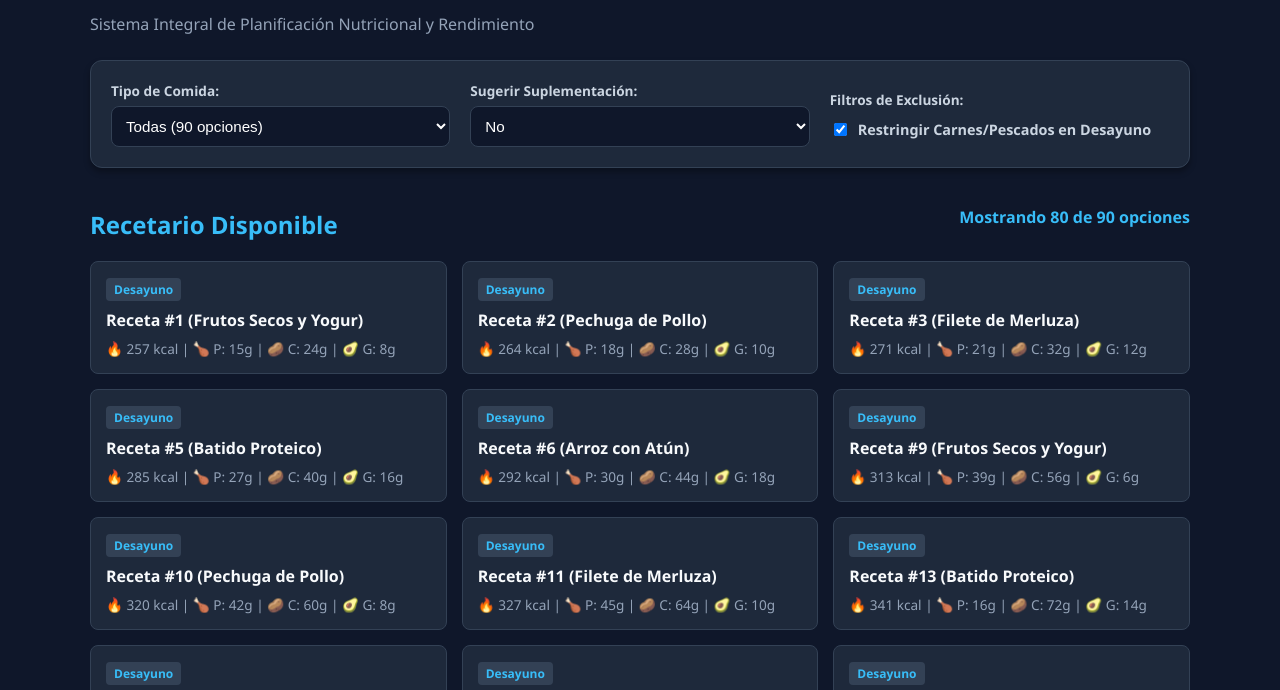
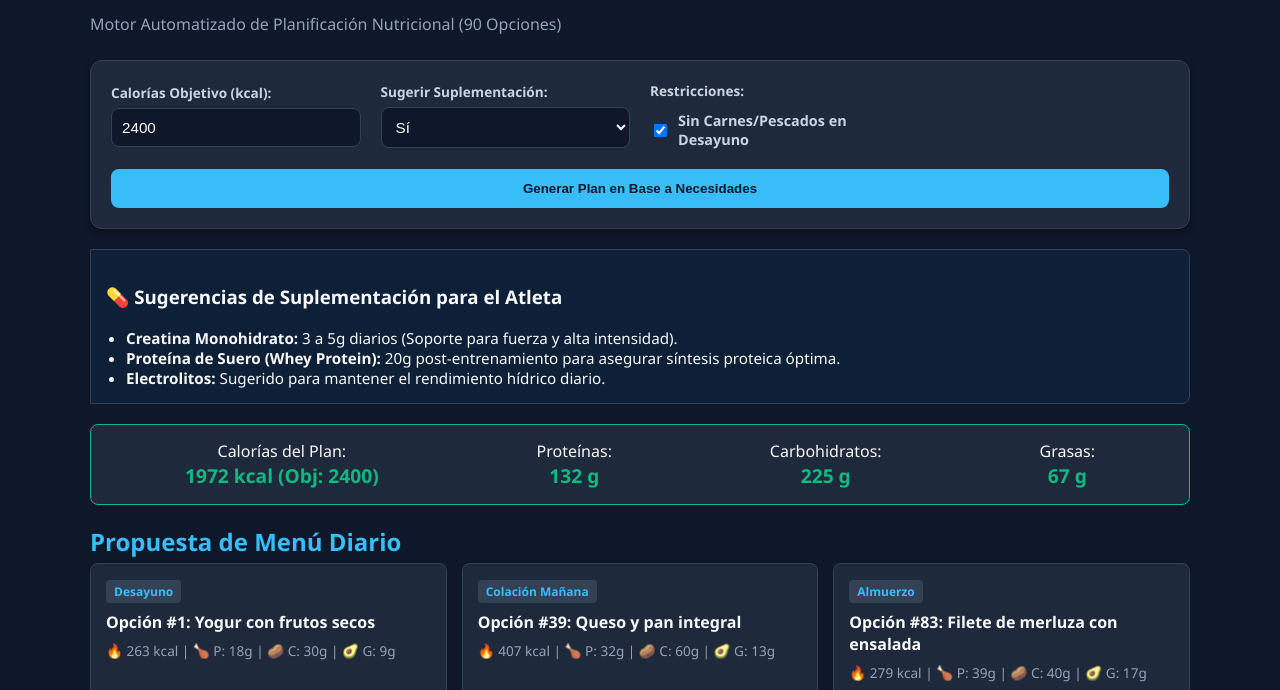
Before and after one commit to patriciocora1991/nutrivisluz3.0, a plain HTML site: page index.html in a window 1280 px wide. Shown: the part 87-777 px from the top of the page. Drawn offline with Linux system fonts and the light colour scheme.

Commit message:
Update index.html for nutritional plan generator

```diff
--- a/index.html
+++ b/index.html
@@ -3,13 +3,14 @@
 <head>
     <meta charset="UTF-8">
     <meta name="viewport" content="width=device-width, initial-scale=1.0">
-    <title>CalcuPlan Pro - Panel Nutricional Unificado</title>
+    <title>CalcuPlan Pro - Generador de Plan Nutricional</title>
     <style>
         :root {
             --bg-color: #0f172a;
             --card-bg: #1e293b;
             --text-color: #f8fafc;
             --accent-color: #38bdf8;
+            --success-color: #10b981;
             --danger-color: #f43f5e;
             --border-color: #334155;
         }
@@ -54,7 +55,7 @@
             font-weight: bold;
             color: #cbd5e1;
         }
-        select, input[type="text"] {
+        select, input[type="number"], input[type="text"] {
             padding: 10px;
             border-radius: 8px;
             border: 1px solid var(--border-color);
@@ -70,6 +71,20 @@
             font-size: 0.9rem;
             cursor: pointer;
         }
+        .btn-generar {
+            background-color: var(--accent-color);
+            color: #0f172a;
+            border: none;
+            padding: 12px;
+            border-radius: 8px;
+            font-weight: bold;
+            cursor: pointer;
+            transition: background 0.2s;
+            grid-column: 1 / -1;
+        }
+        .btn-generar:hover {
+            background-color: #7dd3fc;
+        }
         .suplementacion-box {
             background-color: #0284c715;
             border-left: 4px solid var(--accent-color);
@@ -79,22 +94,18 @@
             display: none;
             border: 1px solid var(--border-color);
         }
-        .recetas-grid {
+        .plan-container {
             display: grid;
-            grid-template-columns: repeat(auto-fill, minmax(280px, 1fr));
+            grid-template-columns: repeat(auto-fit, minmax(300px, 1fr));
             gap: 15px;
+            margin-bottom: 25px;
         }
-        .receta-card {
+        .comida-card {
             background-color: var(--card-bg);
             border: 1px solid var(--border-color);
             border-radius: 8px;
             padding: 15px;
-            transition: transform 0.2s, border-color 0.2s;
             position: relative;
-        }
-        .receta-card:hover {
-            transform: translateY(-3px);
-            border-color: var(--accent-color);
         }
         .badge {
             display: inline-block;
@@ -106,20 +117,26 @@
             color: var(--accent-color);
             margin-bottom: 8px;
         }
-        .badge-excluida {
-            background-color: var(--danger-color);
-            color: white;
-        }
         .macros {
             font-size: 0.85rem;
             color: #94a3b8;
             margin-top: 8px;
         }
-        .stats-bar {
+        .resumen-totales {
+            background-color: #1e293b;
+            border: 1px solid var(--success-color);
+            padding: 15px;
+            border-radius: 8px;
+            margin-bottom: 20px;
             display: flex;
-            justify-content: space-between;
-            align-items: center;
-            margin-bottom: 15px;
+            justify-content: space-around;
+            text-align: center;
+        }
+        .resumen-totales div span {
+            display: block;
+            font-size: 1.2rem;
+            font-weight: bold;
+            color: var(--success-color);
         }
     </style>
 </head>
@@ -127,79 +144,76 @@
 
 <div class="container">
     <h1>CalcuPlan Pro</h1>
-    <p class="subtitle">Sistema Integral de Planificación Nutricional y Rendimiento</p>
+    <p class="subtitle">Motor Automatizado de Planificación Nutricional (90 Opciones)</p>
 
-    <!-- Panel de Control Principal Unificado -->
+    <!-- Panel de Necesidades y Parámetros -->
     <div class="panel-principal">
         <div class="control-group">
-            <label for="filtroTipo">Tipo de Comida:</label>
-            <select id="filtroTipo" onchange="renderizarApp()">
-                <option value="Todos">Todas (90 opciones)</option>
-                <option value="Desayuno">Desayuno</option>
-                <option value="Colación">Colación</option>
-                <option value="Almuerzo/Cena">Almuerzo / Cena</option>
+            <label for="caloriasObjetivo">Calorías Objetivo (kcal):</label>
+            <input type="number" id="caloriasObjetivo" value="2400" step="100">
+        </div>
+
+        <div class="control-group">
+            <label for="selectSuplemento">Sugerir Suplementación:</label>
+            <select id="selectSuplemento">
+                <option value="No">No</option>
+                <option value="Sí" selected>Sí</option>
             </select>
         </div>
 
         <div class="control-group">
-            <label for="selectSuplemento">Sugerir Suplementación:</label>
-            <select id="selectSuplemento" onchange="renderizarApp()">
-                <option value="No">No</option>
-                <option value="Sí">Sí</option>
-            </select>
+            <label>Restricciones:</label>
+            <label class="checkbox-group">
+                <input type="checkbox" id="excluirCarnesDesayuno" checked>
+                Sin Carnes/Pescados en Desayuno
+            </label>
         </div>
 
-        <div class="control-group">
-            <label>Filtros de Exclusión:</label>
-            <label class="checkbox-group">
-                <input type="checkbox" id="excluirCarnesDesayuno" onchange="renderizarApp()" checked>
-                Restringir Carnes/Pescados en Desayuno
-            </label>
-        </div>
+        <button class="btn-generar" onclick="generarPlanNutricional()">Generar Plan en Base a Necesidades</button>
     </div>
 
-    <!-- Módulo Dinámico de Suplementación -->
+    <!-- Módulo de Suplementación Condicional -->
     <div id="seccionSuplementacion" class="suplementacion-box">
-        <h3>💊 Sugerencias de Suplementación Activas</h3>
+        <h3>💊 Sugerencias de Suplementación para el Atleta</h3>
         <ul id="listaSuplementos" style="margin: 0; padding-left: 20px; font-size: 0.95rem;"></ul>
     </div>
 
-    <!-- Barra de Estado y Conteo -->
-    <div class="stats-bar">
-        <h2>Recetario Disponible</h2>
-        <span style="font-size: 1rem; color: var(--accent-color); font-weight: bold;">
-            Mostrando <span id="contadorRecetas">0</span> de 90 opciones
-        </span>
+    <!-- Resumen de Macros del Plan Generado -->
+    <div class="resumen-totales" id="resumenTotales">
+        <div>Calorías del Plan: <span id="totKcal">0 kcal</span></div>
+        <div>Proteínas: <span id="totProt">0 g</span></div>
+        <div>Carbohidratos: <span id="totCarb">0 g</span></div>
+        <div>Grasas: <span id="totGrasa">0 g</span></div>
     </div>
 
-    <!-- Listado de Recetas -->
-    <div id="gridRecetas" class="recetas-grid"></div>
+    <!-- Contenedor del Plan Diario Automatizado -->
+    <h2>Propuesta de Menú Diario</h2>
+    <div id="planContainer" class="plan-container"></div>
 </div>
 
 <script>
-    // 1. Generación de la Base de Datos de 90 Recetas Integrada
+    // 1. Base de Datos Completa de 90 Recetas (30 Desayunos, 30 Colaciones, 30 Almuerzos/Cenas)
     function generarBaseDeDatos() {
         let recetas = [];
         let categorias = ["Desayuno", "Colación", "Almuerzo/Cena"];
-        let ingredientesBase = ["Huevos y Avena", "Frutos Secos y Yogur", "Pechuga de Pollo", "Filete de Merluza", "Tostadas Integrales", "Batido Proteico", "Arroz con Atún", "Queso Untable y Semillas"];
+        let ingredientesBase = ["Huevos revueltos y tostadas", "Yogur con frutos secos", "Pechuga de pollo con puré", "Filete de merluza con ensalada", "Avena proteica", "Batido recovery", "Arroz con atún", "Queso y pan integral"];
 
         for (let i = 1; i <= 90; i++) {
             let catIndex = (i <= 30) ? 0 : (i <= 60) ? 1 : 2;
             let categoriaActual = categorias[catIndex];
 
-            // Simular presencia de carnes/pescados en algunas recetas para el filtro de exclusión
-            let tieneProteinaPesada = (i % 4 === 0 || i % 7 === 0) && categoriaActual === "Desayuno";
-            let nombreIngrediente = ingredientesBase[i % ingredientesBase.length];
+            // Simular si contiene proteína pesada (carne/pescado) para aplicar exclusión en desayuno
+            let tieneProteinaPesada = (i % 3 === 0) && categoriaActual === "Desayuno";
 
             recetas.push({
                 id: i,
-                nombre: `Receta #${i} (${nombreIngrediente})`,
+                nombre: `Opción #${i}: ${ingredientesBase[i % ingredientesBase.length]}`,
                 tipo: categoriaActual,
                 contieneProteinaPesada: tieneProteinaPesada,
-                calorias: 250 + (i * 7) % 450,
-                proteinas: 12 + (i * 3) % 35,
-                carbos: 20 + (i * 4) % 55,
-                grasas: 6 + (i * 2) % 18
+                calorias: 250 + (i * 13) % 350,
+                proteinas: 15 + (i * 3) % 25,
+                carbos: 25 + (i * 5) % 40,
+                grasas: 7 + (i * 2) % 12
             });
         }
         return recetas;
@@ -207,64 +221,89 @@
 
     const baseDatosRecetas = generarBaseDeDatos();
 
-    // 2. Lógica de renderizado y filtros integrados
-    function renderizarApp() {
-        const tipoSeleccionado = document.getElementById('filtroTipo').value;
+    // 2. Motor de Selección y Armado del Plan en Base a Necesidades
+    function generarPlanNutricional() {
+        const caloriasObjetivo = parseInt(document.getElementById('caloriasObjetivo').value) || 2000;
         const quiereSuplemento = document.getElementById('selectSuplemento').value;
         const excluirCarnesDesayuno = document.getElementById('excluirCarnesDesayuno').checked;
 
-        // Filtrado de recetas
-        let recetasFiltradas = baseDatosRecetas.filter(receta => {
-            // Filtro por tipo
-            if (tipoSeleccionado !== 'Todos' && receta.tipo !== tipoSeleccionado) {
-                return false;
-            }
-            // Filtro de exclusión de carnes/pescados pesados en desayunos
-            if (excluirCarnesDesayuno && receta.tipo === 'Desayuno' && receta.contieneProteinaPesada) {
+        // Filtrar el recetario según restricciones
+        let recetasDisponibles = baseDatosRecetas.filter(r => {
+            if (excluirCarnesDesayuno && r.tipo === 'Desayuno' && r.contieneProteinaPesada) {
                 return false;
             }
             return true;
         });
 
-        // Actualizar contador
-        document.getElementById('contadorRecetas').innerText = recetasFiltradas.length;
+        // Separar por categorías
+        let desayunos = recetasDisponibles.filter(r => r.tipo === 'Desayuno');
+        let colaciones = recetasDisponibles.filter(r => r.tipo === 'Colación');
+        let almuerzosCenas = recetasDisponibles.filter(r => r.tipo === 'Almuerzo/Cena');
 
-        // Renderizar grilla de tarjetas
-        const grid = document.getElementById('gridRecetas');
-        grid.innerHTML = '';
+        // Seleccionar aleatoriamente o de forma estructurada para cubrir el día (Ej: Desayuno, Colación, Almuerzo, Colación 2, Cena)
+        let seleccionDesayuno = desayunos[Math.floor(Math.random() * desayunos.length)];
+        let seleccionColacion1 = colaciones[Math.floor(Math.random() * colaciones.length)];
+        let seleccionAlmuerzo = almuerzosCenas[Math.floor(Math.random() * almuerzosCenas.length)];
+        let seleccionColacion2 = colaciones[Math.floor(Math.random() * colaciones.length)];
+        let seleccionCena = almuerzosCenas[Math.floor(Math.random() * almuerzosCenas.length)];
 
-        recetasFiltradas.forEach(receta => {
+        let planDiario = [
+            { momento: 'Desayuno', receta: seleccionDesayuno },
+            { momento: 'Colación Mañana', receta: seleccionColacion1 },
+            { momento: 'Almuerzo', receta: seleccionAlmuerzo },
+            { momento: 'Colación Tarde', receta: seleccionColacion2 },
+            { momento: 'Cena', receta: seleccionCena }
+        ];
+
+        // Renderizar el plan en pantalla
+        const contenedor = document.getElementById('planContainer');
+        contenedor.innerHTML = '';
+
+        let totalKcal = 0, totalProt = 0, totalCarb = 0, totalGrasa = 0;
+
+        planDiario.forEach(item => {
+            let r = item.receta;
+            totalKcal += r.calorias;
+            totalProt += r.proteinas;
+            totalCarb += r.carbos;
+            totalGrasa += r.grasas;
+
             const card = document.createElement('div');
-            card.className = 'receta-card';
+            card.className = 'comida-card';
             card.innerHTML = `
-                <span class="badge">${receta.tipo}</span>
-                ${receta.contieneProteinaPesada ? '<span class="badge badge-excluida">Proteína Pesada</span>' : ''}
-                <h4 style="margin: 0 0 8px 0;">${receta.nombre}</h4>
+                <span class="badge">${item.momento}</span>
+                <h4 style="margin: 0 0 8px 0;">${r.nombre}</h4>
                 <div class="macros">
-                    🔥 ${receta.calorias} kcal | 🍗 P: ${receta.proteinas}g | 🥔 C: ${receta.carbos}g | 🥑 G: ${receta.grasas}g
+                    🔥 ${r.calorias} kcal | 🍗 P: ${r.proteinas}g | 🥔 C: ${r.carbos}g | 🥑 G: ${r.grasas}g
                 </div>
             `;
-            grid.appendChild(card);
+            contenedor.appendChild(card);
         });
 
-        // Gestión visual de suplementación condicional
+        // Actualizar resumen de totales
+        document.getElementById('totKcal').innerText = `${totalKcal} kcal (Obj: ${caloriasObjetivo})`;
+        document.getElementById('totProt').innerText = `${totalProt} g`;
+        document.getElementById('totCarb').innerText = `${totalCarb} g`;
+        document.getElementById('totGrasa').innerText = `${totalGrasa} g`;
+
+        // Gestionar módulo de suplementación condicional
         const cajaSuplemento = document.getElementById('seccionSuplementacion');
         const listaSuplementos = document.getElementById('listaSuplementos');
 
         if (quiereSuplemento === 'Sí') {
             cajaSuplemento.style.display = 'block';
             listaSuplementos.innerHTML = `
-                <li><strong>Creatina Monohidrato:</strong> 3 a 5g diarios (Optimización de fuerza y alta intensidad).</li>
-                <li><strong>Proteína de Suero (Whey Protein):</strong> 20 a 25g post-esfuerzo para síntesis proteica óptima.</li>
-                <li><strong>Electrolitos + Carbohidratos:</strong> Recomendado para sesiones intensas o prolongadas.</li>
+                <li><strong>Creatina Monohidrato:</strong> 3 a 5g diarios (Soporte para fuerza y alta intensidad).</li>
+                <li><strong>Proteína de Suero (Whey Protein):</strong> 20g post-entrenamiento para asegurar síntesis proteica óptima.</li>
+                <li><strong>Electrolitos:</strong> Sugerido para mantener el rendimiento hídrico diario.</li>
             `;
         } else {
             cajaSuplemento.style.display = 'none';
         }
     }
 
-    // Inicializar aplicación al cargar la página
-    window.onload = renderizarApp;
+    // Generar automáticamente al cargar
+    window.onload = generarPlanNutricional;
 </script>
 
 </body>
```
